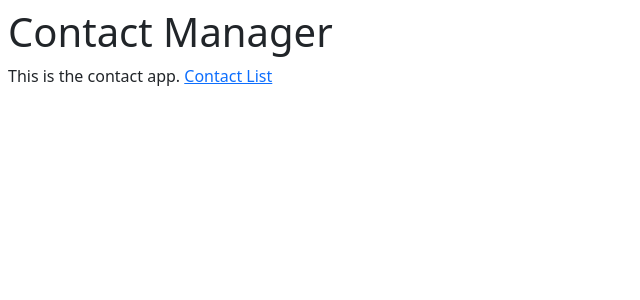
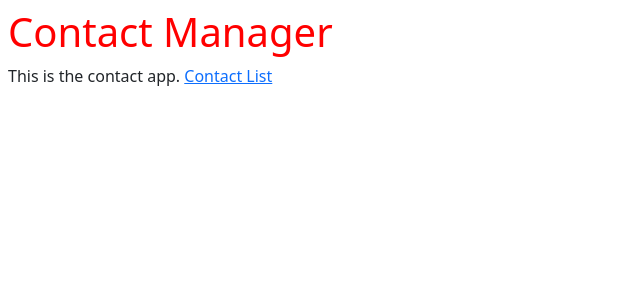
Before and after one commit to pafmon/sos2122-l04, a Svelte app: page / in a window 1280 px wide. Shown: the top 300 px of the page, without its empty margins (0-640 px from the left). Built offline with nearby package versions, Linux system fonts and the light colour scheme.

Commit message:
l11 code

```diff
--- a/src/front/App.svelte
+++ b/src/front/App.svelte
@@ -17,3 +17,9 @@
 	<h1>Contact Manager</h1>
 	<Router {routes} />
 </main>
+
+<style>
+	h1 {
+		color : red;
+	}
+</style>
```
